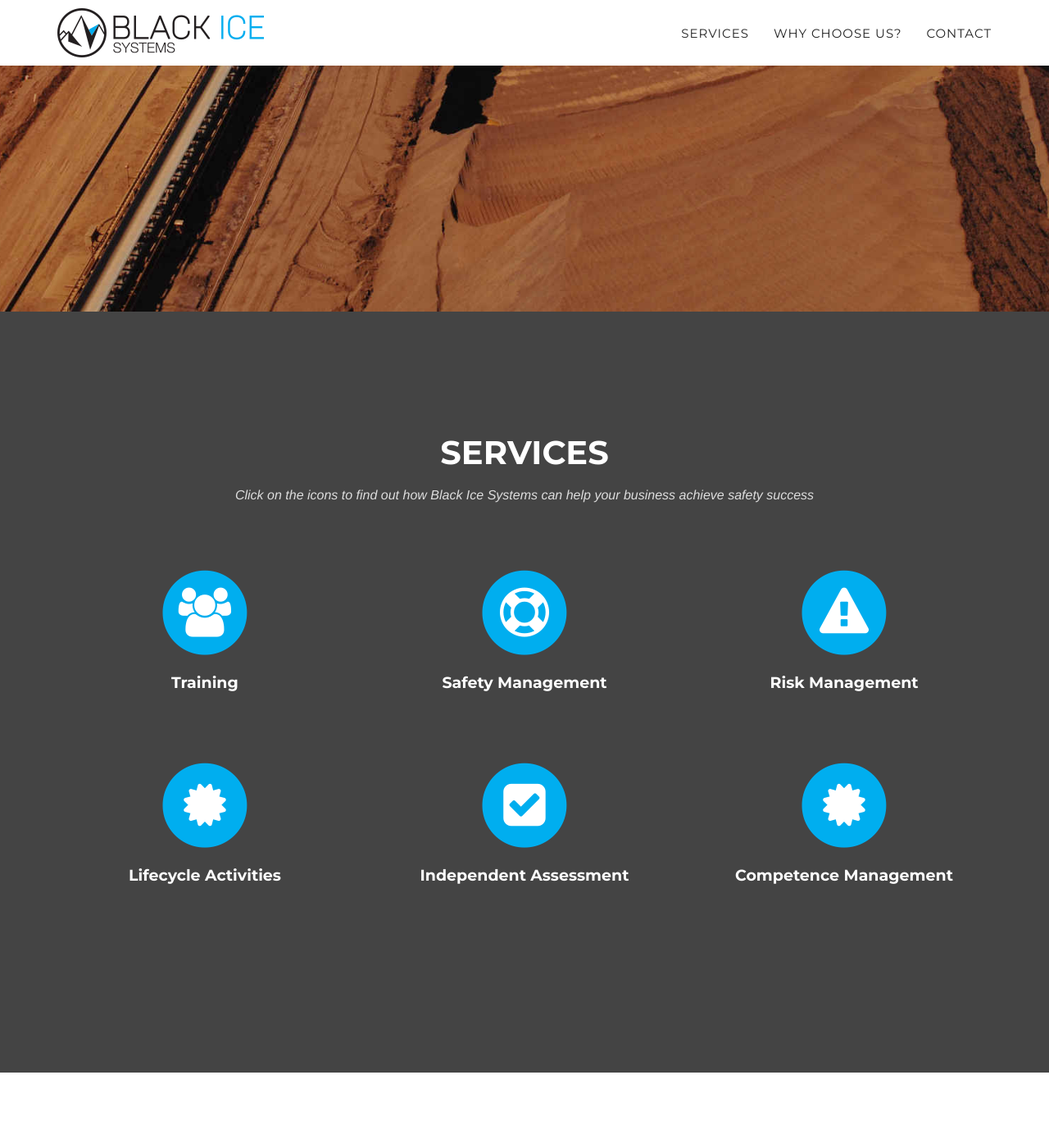
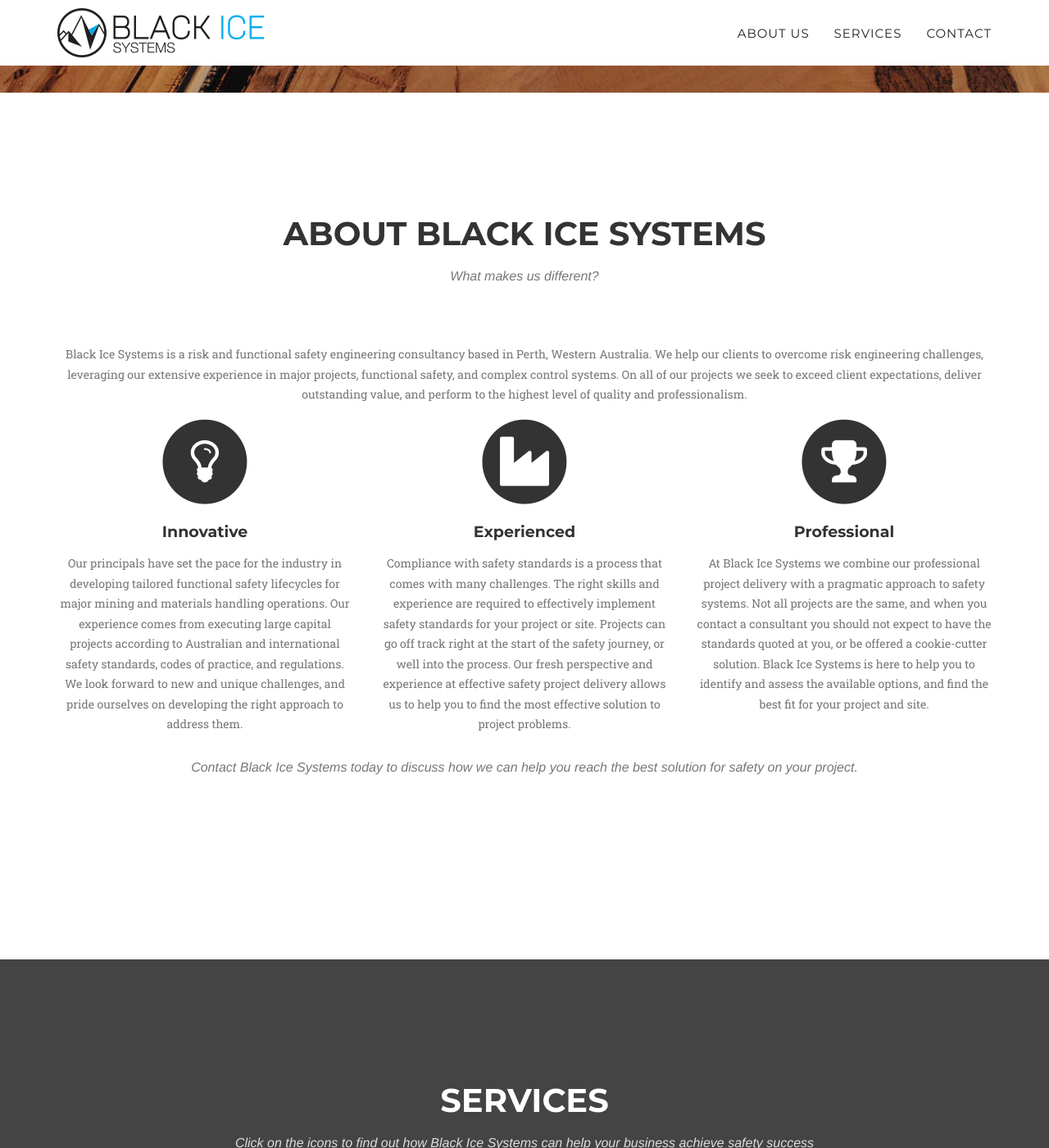
Before and after one commit to BlackIceSystems/blackicesystems, a Jekyll site: the page built from index.html, in a window 1280 px wide and 1400 px high, scrolled down 720 px. Shown: the whole window at 82% size. Built offline with Jekyll 4.4.1, drawn with Linux system fonts in a browser that asks for light colours; some web fonts are replaced; some of the changed text lies outside the part shown.

Commit message:
shuiffle

```diff
--- a/_includes/why_us.html
+++ b/_includes/about_us.html
@@ -3,10 +3,18 @@
         <div class="container">
             <div class="row">
                 <div class="col-lg-12 text-center">
-                    <h2 class="section-heading">Why Choose Black Ice Systems</h2>
+                    <h2 class="section-heading">About Black Ice Systems</h2>
 					<h3 class="section-subheading text-muted">What makes us different?</h3>
                 </div>
             </div>
+			<div class="row">
+                <div class="col-lg-12 text-center">
+					<p class="text-muted">
+						Black Ice Systems is a risk and functional safety engineering consultancy based in Perth, Western Australia. We help our clients to overcome risk engineering challenges, leveraging our extensive experience in major projects, functional safety, and complex control systems. On all of our projects we seek to exceed client expectations, deliver outstanding value, and perform to the highest level of quality and professionalism.
+					</p>
+				</div>
+            </div>
+
             <div class="row text-center">
                 <div class="col-md-4">
                     <span class="fa-stack fa-4x">
--- a/_includes/header.html
+++ b/_includes/header.html
@@ -18,11 +18,11 @@
                     <li class="hidden">
                         <a href="#page-top"></a>
                     </li>
+					<li>
+                        <a class="page-scroll" href="#why">About Us</a>
+                    </li>
                     <li>
                         <a class="page-scroll" href="#services">Services</a>
-                    </li>
-                    <li>
-                        <a class="page-scroll" href="#why">Why Choose Us?</a>
                     </li>
                     <li>
                         <a class="page-scroll" href="#contact">Contact</a>
@@ -35,7 +35,7 @@
     </nav>
 
     <!-- Header -->
-    <header style = "min-height:1100px">
+    <header>
         <div class="container">
             <div class="intro-text">
                 <div class="intro-lead-in">Welcome To Black Ice Systems</div>
--- a/_layouts/default.html
+++ b/_layouts/default.html
@@ -7,8 +7,8 @@
     <body id="page-top" class="index">
 
     {% include header.html %}
+	{% include about_us.html %}
     {% include services.html %}
-    {% include why_us.html %}
     {% include contact.html %}
     {% include footer.html %}
     {% include modals.html %}
```
